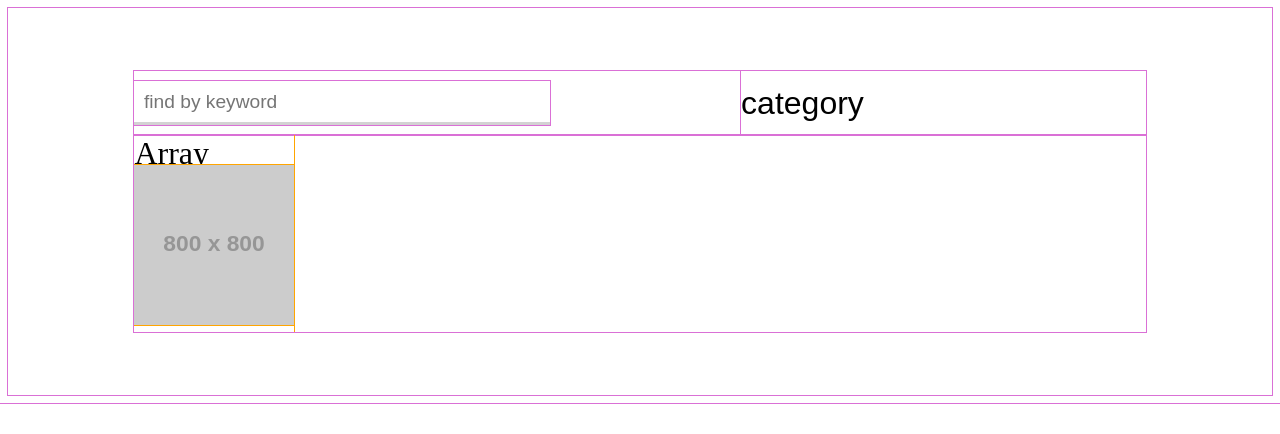
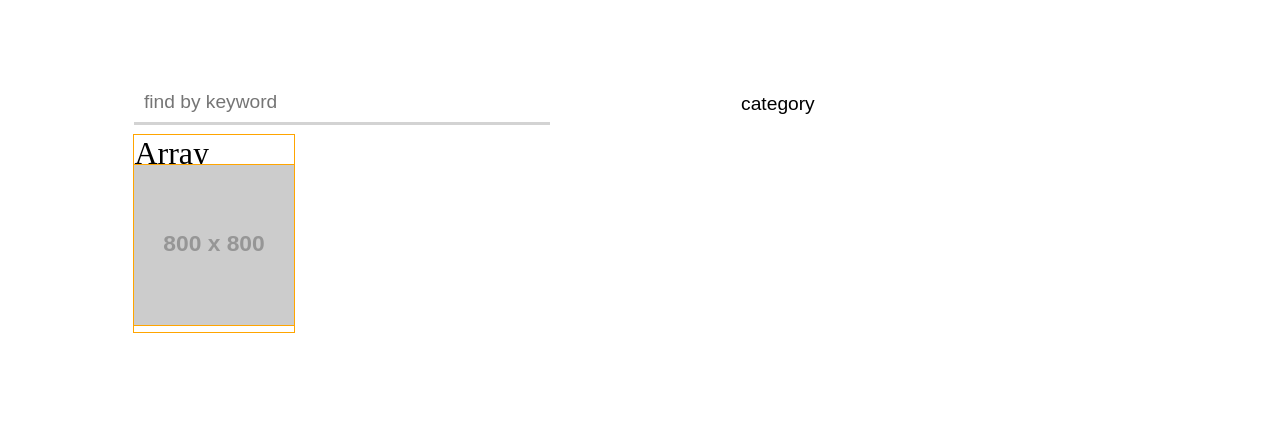
Before and after one commit to polevoyd/to-know, a React (Create React App) app: page / in a window 1280 px wide. Shown: the top 434 px of the page. Built offline with nearby package versions, Linux system fonts and the light colour scheme; the HTML template or start-up script is replaced by a standard one.

Commit message:
setting up components

```diff
--- a/src/components/CardsFilterBar.js
+++ b/src/components/CardsFilterBar.js
@@ -10,7 +10,7 @@ class CardsFilterBar extends React.Component {
                         <option value="filterSelectDefault">category</option>
                         <option value="filterSelectConcepts">concepts</option>
                         <option value="filterSelectChallenges">challanges</option>
-                        <option value="filterSelectDataStructures">data Structures</option>
+                        <option value="filterSelectDataStructures">data structures</option>
                         <option value="filterSelectAlgorithms">algorithms</option>
                     </select>
                 </form>
--- a/src/index.css
+++ b/src/index.css
@@ -1,5 +1,5 @@
 * {
-  outline: 1px solid orchid;
+  /* outline: 1px solid orchid; */
 }
 
 /* -------------------------------------------------- */
@@ -51,7 +51,7 @@ div.filter-or {
   grid-row: 1;
   appearance: none;
   border: none;
-  font-size: 2em;
+  font-size: 1.2em;
   background-color: white;
   /* text-align: center; */
 }
```
